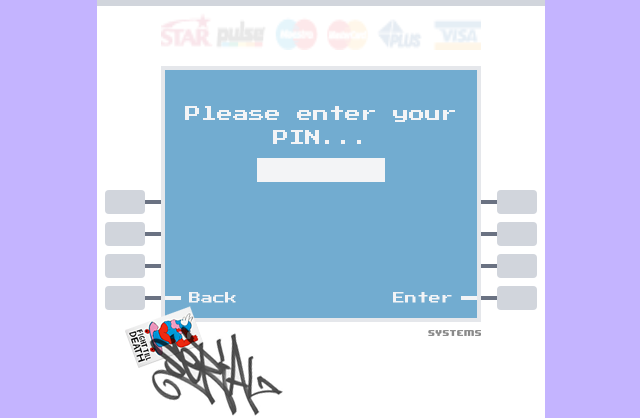
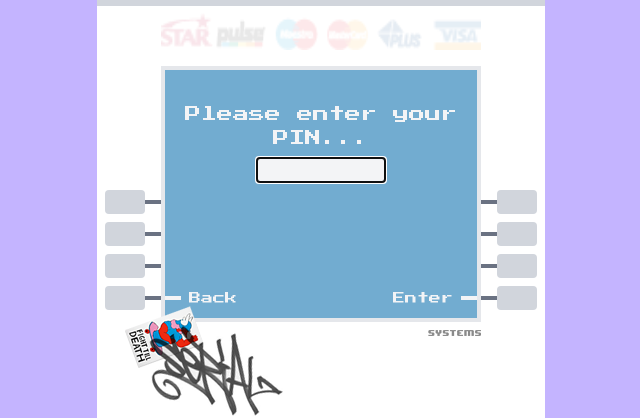
Before and after one commit to mattmiller515/tr_atm, a React (Vite) app in the folder web/: page / in a window 1280 px wide. Both pictures are taken after a click on the button 836 px from the left and 525 px from the top of the page. Shown: the part 228-646 px from the top of the page, without its empty margins (319-959 px from the left). Built offline with nearby package versions, Linux system fonts and the light colour scheme.

Commit message:
autofocus inputs

```diff
--- a/web/src/components/core/Input/Input.tsx
+++ b/web/src/components/core/Input/Input.tsx
@@ -6,11 +6,13 @@ export const Input = ({
   name,
   isCurrency,
   maxLength,
+  ref,
 }: {
   control: Control<any>;
   name: string;
   isCurrency?: boolean;
   maxLength?: number;
+  ref?: React.Ref<HTMLInputElement>;
 }) => {
   const currencyProps = isCurrency
     ? {
@@ -32,6 +34,7 @@ export const Input = ({
           maxLength={maxLength}
           autoComplete="off"
           className="bg-gray-100 text-black w-32"
+          getInputRef={ref}
           onValueChange={(values) => {
             field.onChange(values.floatValue ?? "");
           }}
--- a/web/src/components/widgets/ATMMachine/InteractiveScreen/ATMButtonLayout/ATMButtonLayout.tsx
+++ b/web/src/components/widgets/ATMMachine/InteractiveScreen/ATMButtonLayout/ATMButtonLayout.tsx
@@ -12,7 +12,7 @@ export const ATMButtonLayout = ({
   return (
     <>
       {/* left side buttons */}
-      <div className="absolute left-0 top-0 translate-x-[-60px] h-full flex-1 flex flex-col gap-2 justify-end pb-2">
+      <div className="absolute left-0 top-0 translate-x-[-60px] h-full flex-1 flex flex-col gap-2 justify-end pb-2 z-10">
         {leftSideButtons.map((buttonObj, index) => {
           return (
             <ATMButton
@@ -26,7 +26,7 @@ export const ATMButtonLayout = ({
         })}
       </div>
       {/* right side buttons */}
-      <div className="absolute right-0 top-0 translate-x-[60px] h-full flex-1 flex flex-col gap-2 justify-end items-end pb-2">
+      <div className="absolute right-0 top-0 translate-x-[60px] h-full flex-1 flex flex-col gap-2 justify-end items-end pb-2 z-10">
         {rightSideButtons.map((buttonObj, index) => {
           return (
             <ATMButton
--- a/web/src/components/widgets/ATMMachine/InteractiveScreen/DepositScreen/DepositScreen.tsx
+++ b/web/src/components/widgets/ATMMachine/InteractiveScreen/DepositScreen/DepositScreen.tsx
@@ -1,7 +1,7 @@
 import { useForm } from "react-hook-form";
 import { ATMButtonLayout } from "../ATMButtonLayout";
 import { ScreenType } from "../InteractiveScreen";
-import { useEffect, useState } from "react";
+import { useEffect, useState, useRef } from "react";
 import { LoadingSpinner } from "../../../../core/LoadingSpinner";
 import { useDeposit } from "./hooks";
 import { useUserContext } from "../../UserContext";
@@ -27,6 +27,7 @@ export const DepositScreen = ({
     control,
     formState: { errors },
   } = useForm<DepositInput>();
+  const inputRef = useRef<HTMLInputElement>(null);
   const [message, setMessage] = useState(DEFAULT_MESSAGE);
   const { deposit, loading } = useDeposit();
   const { userContext } = useUserContext();
@@ -34,6 +35,10 @@ export const DepositScreen = ({
     setCurrentScreen("welcome");
     return;
   }
+
+  useEffect(() => {
+    inputRef.current?.focus();
+  }, []);
 
   useEffect(() => {
     if (errors.depositAmountDollars?.message) {
@@ -83,7 +88,12 @@ export const DepositScreen = ({
   return (
     <form onSubmit={handleSubmit(onSubmit)}>
       <h2 className="mb-2 overflow-hidden">{message}</h2>
-      <Input name="depositAmountDollars" control={control} isCurrency />
+      <Input
+        name="depositAmountDollars"
+        control={control}
+        isCurrency
+        ref={inputRef}
+      />
       <div className="mt-2">{loading && <LoadingSpinner />}</div>
       <ATMButtonLayout buttonMapping={buttonMapping} />
     </form>
--- a/web/src/components/widgets/ATMMachine/InteractiveScreen/PINScreen/PINScreen.tsx
+++ b/web/src/components/widgets/ATMMachine/InteractiveScreen/PINScreen/PINScreen.tsx
@@ -6,7 +6,7 @@ import { useForm } from "react-hook-form";
 import { ButtonConfig } from "../../../../../types";
 import { useVerifyPIN } from "./hooks";
 import { AxiosError } from "axios";
-import { useEffect, useState } from "react";
+import { useEffect, useRef, useState } from "react";
 import { useUserContext } from "../../UserContext";
 
 type PinInput = {
@@ -24,9 +24,14 @@ export const PINScreen = ({
     handleSubmit,
     formState: { errors },
   } = useForm<PinInput>();
+  const inputRef = useRef<HTMLInputElement>(null);
   const [message, setMessage] = useState(DEFAULT_MESSAGE);
   const { verifyPIN, loading } = useVerifyPIN();
   const { setUserContext } = useUserContext();
+
+  useEffect(() => {
+    inputRef.current?.focus();
+  }, []);
 
   useEffect(() => {
     if (errors.pin?.message) {
@@ -83,7 +88,7 @@ export const PINScreen = ({
     <>
       <form onSubmit={handleSubmit(onSubmit)}>
         <h2 className="mb-2">{message}</h2>
-        <Input name="pin" control={control} maxLength={4} />
+        <Input name="pin" control={control} maxLength={4} ref={inputRef} />
         <div className="mt-2">{loading && <LoadingSpinner />}</div>
         <ATMButtonLayout buttonMapping={buttonMapping} />
       </form>
--- a/web/src/components/widgets/ATMMachine/InteractiveScreen/WithdrawScreen/WithdrawScreen.tsx
+++ b/web/src/components/widgets/ATMMachine/InteractiveScreen/WithdrawScreen/WithdrawScreen.tsx
@@ -1,7 +1,7 @@
 import { useForm } from "react-hook-form";
 import { ATMButtonLayout } from "../ATMButtonLayout";
 import { ScreenType } from "../InteractiveScreen";
-import { useEffect, useState } from "react";
+import { useEffect, useState, useRef } from "react";
 import { LoadingSpinner } from "../../../../core/LoadingSpinner";
 import { useWithdraw } from "./hooks";
 import { useUserContext } from "../../UserContext";
@@ -28,6 +28,7 @@ export const WithdrawScreen = ({
     control,
     formState: { errors },
   } = useForm<WithdrawInput>();
+  const inputRef = useRef<HTMLInputElement>(null);
   const [message, setMessage] = useState(DEFAULT_MESSAGE);
   const { withdraw, loading } = useWithdraw();
   const { userContext } = useUserContext();
@@ -35,6 +36,10 @@ export const WithdrawScreen = ({
     setCurrentScreen("welcome");
     return;
   }
+
+  useEffect(() => {
+    inputRef.current?.focus();
+  }, []);
 
   useEffect(() => {
     if (errors.withdrawAmountDollars?.message) {
@@ -83,7 +88,12 @@ export const WithdrawScreen = ({
   return (
     <form onSubmit={handleSubmit(onSubmit)}>
       <h2 className="mb-2 overflow-hidden">{message}</h2>
-      <Input name="withdrawAmountDollars" control={control} isCurrency />
+      <Input
+        name="withdrawAmountDollars"
+        control={control}
+        isCurrency
+        ref={inputRef}
+      />
       <div className="mt-2">{loading && <LoadingSpinner />}</div>
       <ATMButtonLayout buttonMapping={buttonMapping} />
     </form>
```
